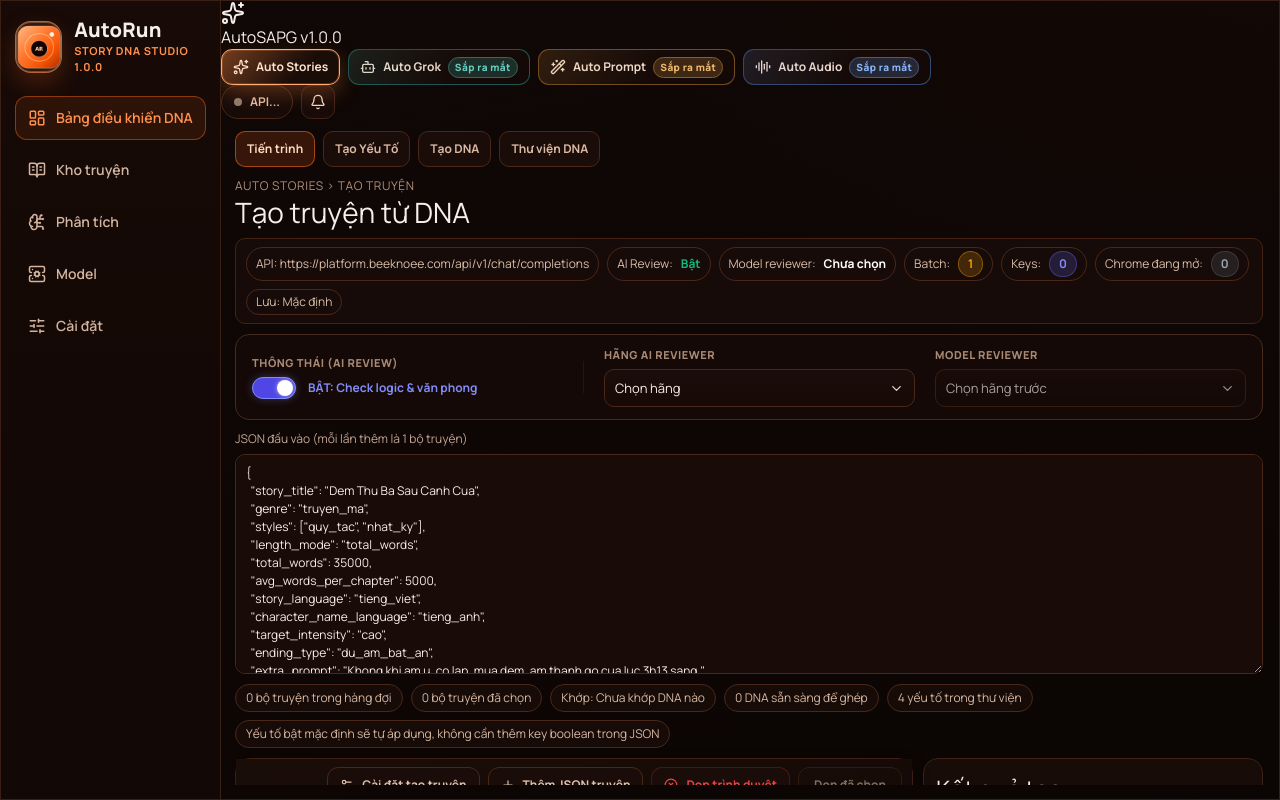
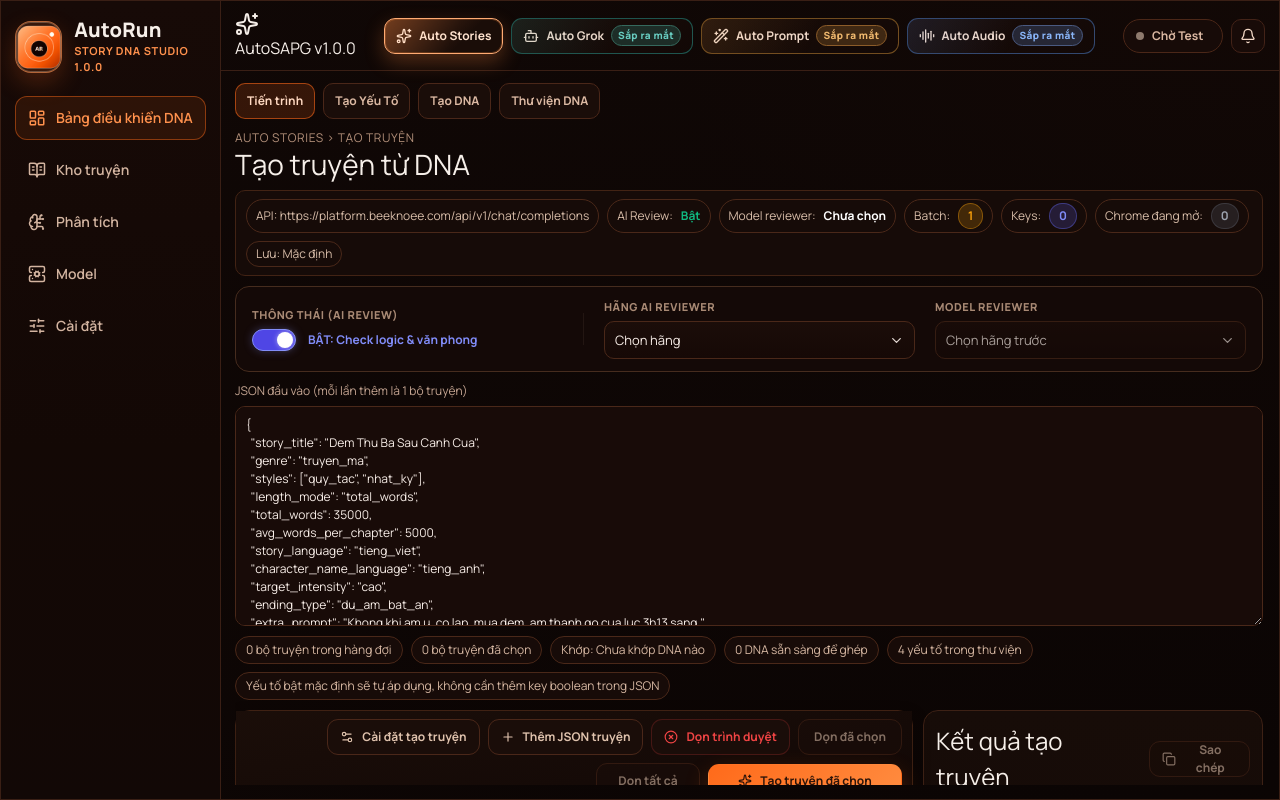
Before and after one commit to DEMON290826/AutoSAPG, a React (Vite) app: page / in a window 1280 px wide. Built offline with nearby package versions, Linux system fonts and the light colour scheme.

Commit message:
Fix UI layout and GitHub owner for Release

```diff
--- a/package.json
+++ b/package.json
@@ -79,7 +79,7 @@
     "publish": [
       {
         "provider": "github",
-        "owner": "doran",
+        "owner": "DEMON290826",
         "repo": "AutoSAPG",
         "releaseType": "release"
       }
--- a/src/App.tsx
+++ b/src/App.tsx
@@ -1,5 +1,5 @@
 import { useEffect, useMemo, useState } from "react";
-import { canUseElectronBridge, closeBrowserAllSessions, listenUpdateStatus, getBrowserWriterSessionCount } from "./utils/electronBridge";
+import { canUseElectronBridge, closeBrowserAllSessions, listenUpdateStatus, getBrowserWriterSessionCount, startBrowserWriterSession, closeBrowserWriterSession } from "./utils/electronBridge";
 import { AudioLines, Bell, BookOpenText, Bot, BrainCircuit, LayoutDashboard, LoaderCircle, ServerCog, SlidersHorizontal, Sparkles, WandSparkles } from "lucide-react";
 import { testBeeModelConnection } from "./dna/modelApi";
 import { DEFAULT_STORY_FACTORS, normalizeStoryFactors } from "./dna/storyFactors";
@@ -755,7 +755,7 @@
         </aside>
 
         <section className="workspace">
-          <header className="app-header">
+          <header className="workspace-header">
             <div className="app-logo">
               <Sparkles size={24} className="logo-icon" />
               <h1>
@@ -782,9 +782,9 @@
                   <span>Chrome: {activeSessionCount}</span>
                 </div>
               )}
-              <div className={`api-status-badge ${apiStatusClass}`}>
+              <div className={`api-status-badge ${apiStatusClass}`} style={{ minWidth: "100px" }}>
                 <span className="api-status-dot" />
-                <span>{apiHealth.status === "ok" ? "API OK" : apiHealth.status === "error" ? "API Lỗi" : "API..."}</span>
+                <span>{apiHealth.status === "ok" ? "API OK" : apiHealth.status === "error" ? "API Lỗi" : apiHealth.status === "testing" ? "Đang Test" : "Chờ Test"}</span>
               </div>
               <button type="button" className="icon-square" aria-label="Thông báo">
                 {isTestingModel ? <LoaderCircle size={16} className="spin" /> : <Bell size={16} />}
```
